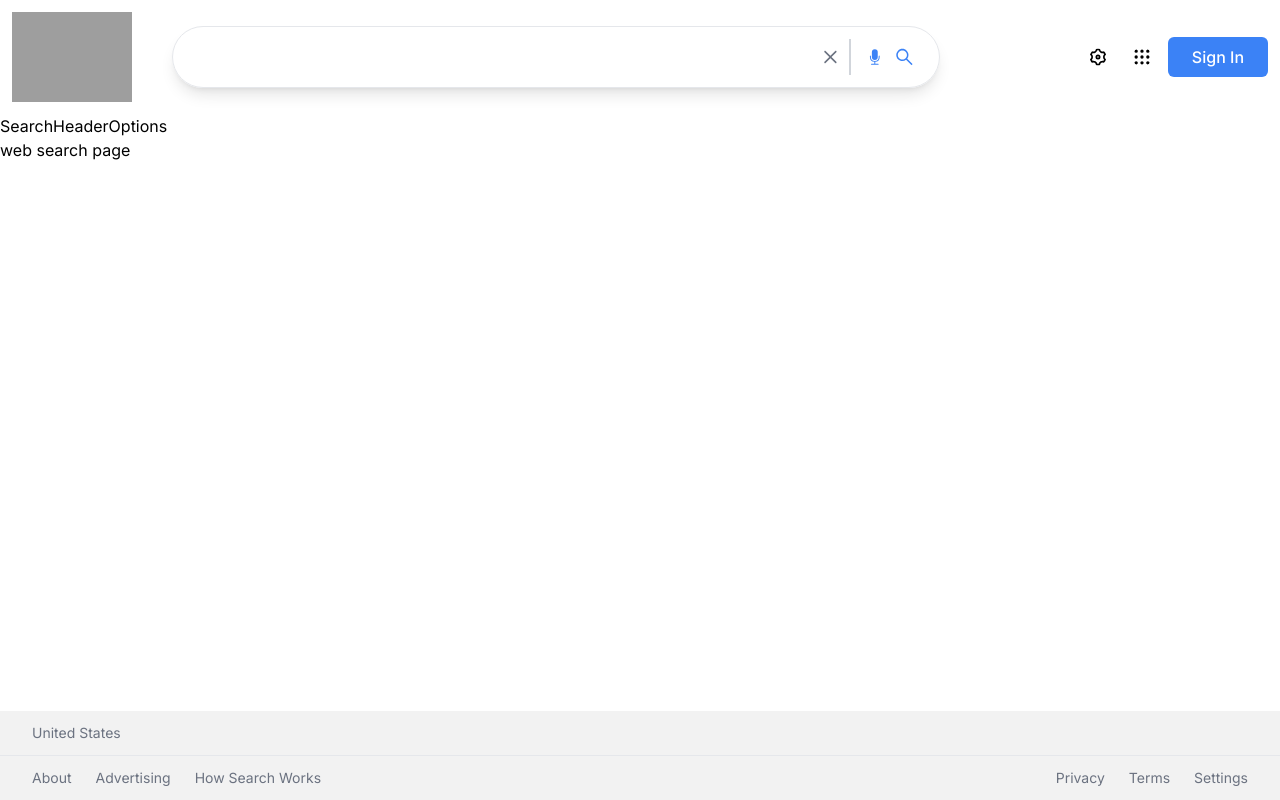
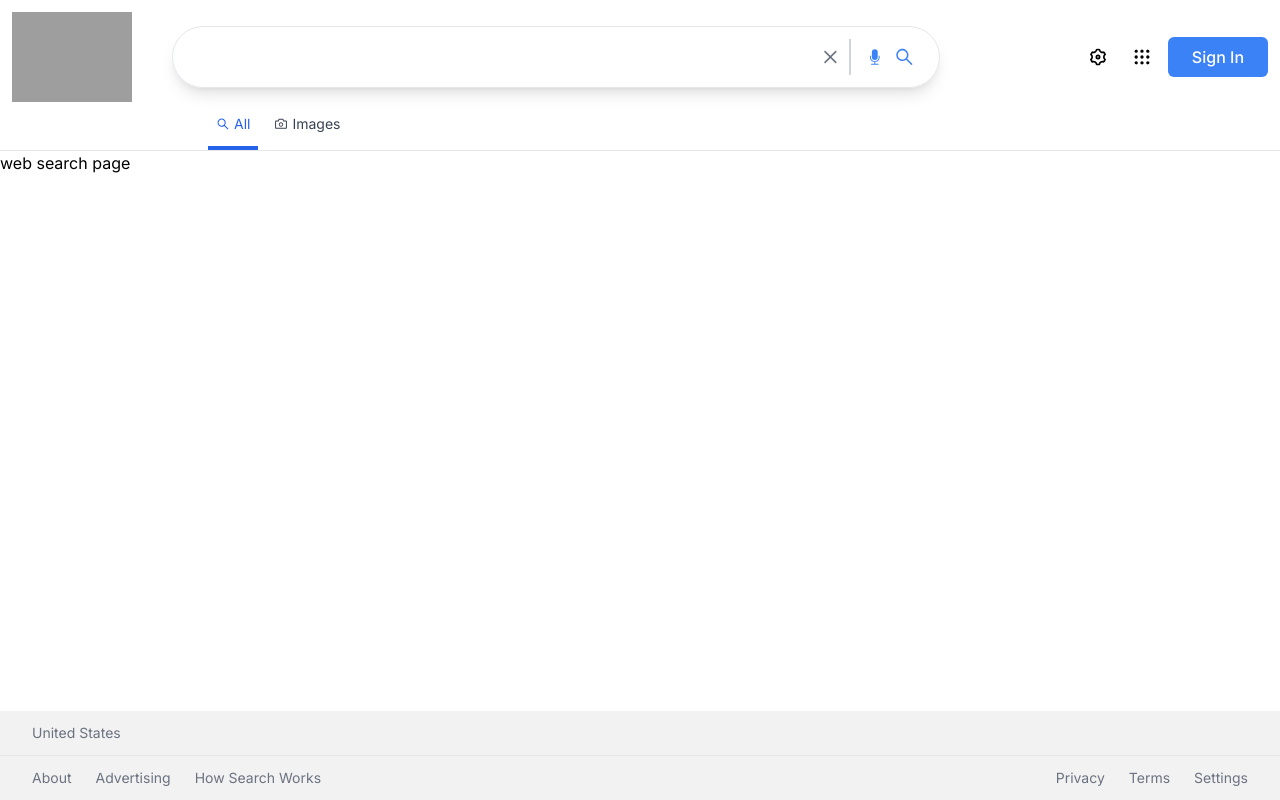
Before and after one commit to CelestialCoyote/nextjs13-google-clone, a Next.js app: page /search/web in a window 1280 px wide. Built offline with nearby package versions, Linux system fonts and the light colour scheme; grey boxes are pictures that could not be loaded.

Commit message:
complete search header options

```diff
--- a/src/components/SearchBox.js
+++ b/src/components/SearchBox.js
@@ -1,4 +1,4 @@
-'use client'
+'use client';
 
 
 import { useState } from 'react';
--- a/src/components/SearchHeaderOptions.js
+++ b/src/components/SearchHeaderOptions.js
@@ -1,6 +1,45 @@
+'use client';
+
+
+import { usePathname, useRouter, useSearchParams } from 'next/navigation';
+import { AiOutlineCamera, AiOutlineSearch } from 'react-icons/ai';
+
+
 export default function SearchHeaderOptions() {
+	const pathname = usePathname();
+	const router = useRouter();
+	const searchParams = useSearchParams();
+	const searchTerm = searchParams.get("searchTerm");
+
+	function selectTab(tab) {
+		router.push(`/search/${tab === "Images" ? "image" : "web"}?searchTerm=${searchTerm}`);
+	}
 
 	return (
-		<div>SearchHeaderOptions</div>
+		<div className='flex space-x-2 select-none border-b w-full justify-center lg:justify-start lg:pl-52 text-gray-700 text-sm'>
+			<div
+				className={
+					`flex items-center space-x-1 border-b-4 border-transparent
+					active:text-blue-500 cursor-pointer pb-3 px-2
+					${pathname === "/search/web" && '!text-blue-600 !border-blue-600'}`
+				}
+				onClick={() => selectTab('All')}
+			>
+				<AiOutlineSearch className='text-md' />
+				<p>All</p>
+			</div>
+
+			<div
+				className={
+					`flex items-center space-x-1 border-b-4 border-transparent
+					active:text-blue-500 cursor-pointer pb-3 px-2
+					${pathname === "/search/image" && '!text-blue-600 !border-blue-600'}`
+				}
+				onClick={() => selectTab('Images')}
+			>
+				<AiOutlineCamera className='text-md' />
+				<p>Images</p>
+			</div>
+		</div>
 	)
 }
```
